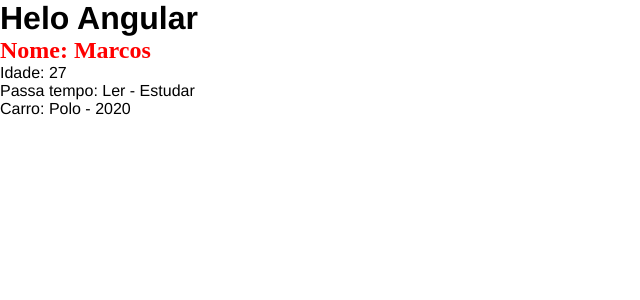
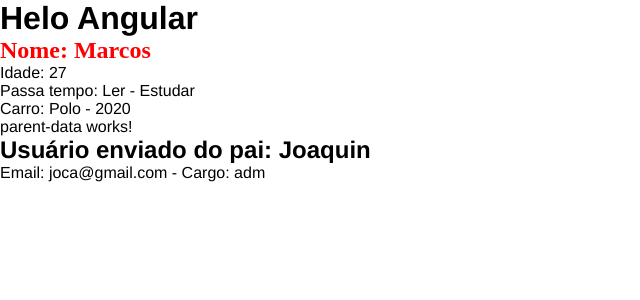
Before and after one commit to marcosalexandria/angular-horadecodar, an Angular app in the folder curso-angular/: page / in a window 1280 px wide. Shown: the top 300 px of the page, without its empty margins (0-640 px from the left). Built offline with nearby package versions, Linux system fonts and the light colour scheme.

Commit message:
Curso Angular 13: Compartilhamento de dados - #07

```diff
--- a/curso-angular/src/app/app.component.html
+++ b/curso-angular/src/app/app.component.html
@@ -1,2 +1,3 @@
 <h1>Helo Angular</h1>
 <app-first-component></app-first-component>
+<app-parent-data [nome]="nomeUsuario" [dadosUsuario]="dadosUsuraio"></app-parent-data>
--- a/curso-angular/src/app/app.component.ts
+++ b/curso-angular/src/app/app.component.ts
@@ -6,5 +6,11 @@ import { Component } from '@angular/core';
   styleUrl: './app.component.css'
 })
 export class AppComponent {
+  nomeUsuario: string = "Joaquin";
+
+  dadosUsuraio = {
+    email: "joca@gmail.com",
+    cargo: "adm"
+  }
   title = 'curso-angular';
 }
--- a/curso-angular/src/app/app.module.ts
+++ b/curso-angular/src/app/app.module.ts
@@ -4,11 +4,13 @@ import { BrowserModule } from '@angular/platform-browser';
 import { AppRoutingModule } from './app-routing.module';
 import { AppComponent } from './app.component';
 import { FirstComponentComponent } from './components/first-component/first-component.component';
+import { ParentDataComponent } from './components/parent-data/parent-data.component';
 
 @NgModule({
   declarations: [
     AppComponent,
-    FirstComponentComponent
+    FirstComponentComponent,
+    ParentDataComponent
   ],
   imports: [
     BrowserModule,
--- /dev/null
+++ b/curso-angular/src/app/components/parent-data/parent-data.component.html
@@ -0,0 +1,3 @@
+<p>parent-data works!</p>
+<h2>Usuário enviado do pai: {{ nome }}</h2>
+<p>Email: {{dadosUsuario.email}} - Cargo: {{dadosUsuario.cargo}}</p>
```
Also changed, not shown: curso-angular/src/app/components/parent-data/parent-data.component.ts (added, +11 -0 lines), curso-angular/src/app/components/parent-data/parent-data.component.css (added), 1 other file (tests, documents, lock files or other folders).
